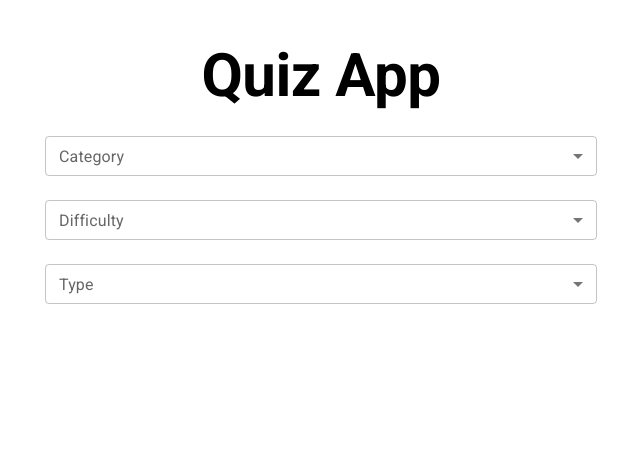
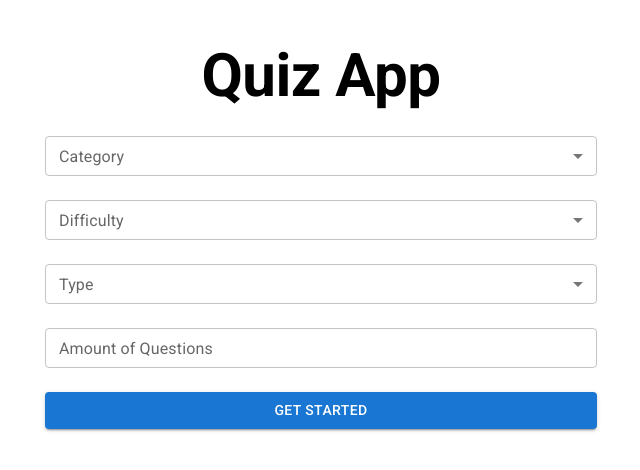
Before and after one commit to mittell/react-quiz-app, a React (Create React App) app: page / in a window 1280 px wide. Shown: the top 470 px of the page, without its empty margins (319-959 px from the left). Built offline with nearby package versions, Linux system fonts and the light colour scheme.

Commit message:
feat: setup base Settings page

```diff
--- a/src/pages/Settings.jsx
+++ b/src/pages/Settings.jsx
@@ -1,17 +1,31 @@
 import React from 'react';
-import { Typography } from '@mui/material';
+
+import { Typography, Box, Button } from '@mui/material';
 import SelectField from '../components/SelectField';
+import TextField from '../components/TextField';
 
 function Settings() {
+	const handleSubmit = (e) => {
+		e.preventDefault();
+	};
+
 	return (
 		<>
 			<Typography variant='h2' fontWeight='bold'>
 				Quiz App
 			</Typography>
-			<form>
+			<form onSubmit={handleSubmit}>
 				<SelectField label='Category' />
 				<SelectField label='Difficulty' />
 				<SelectField label='Type' />
+
+				<TextField />
+
+				<Box mt={3} width='100%'>
+					<Button fullWidth variant='contained' type='submit'>
+						Get Started
+					</Button>
+				</Box>
 			</form>
 		</>
 	);
```
